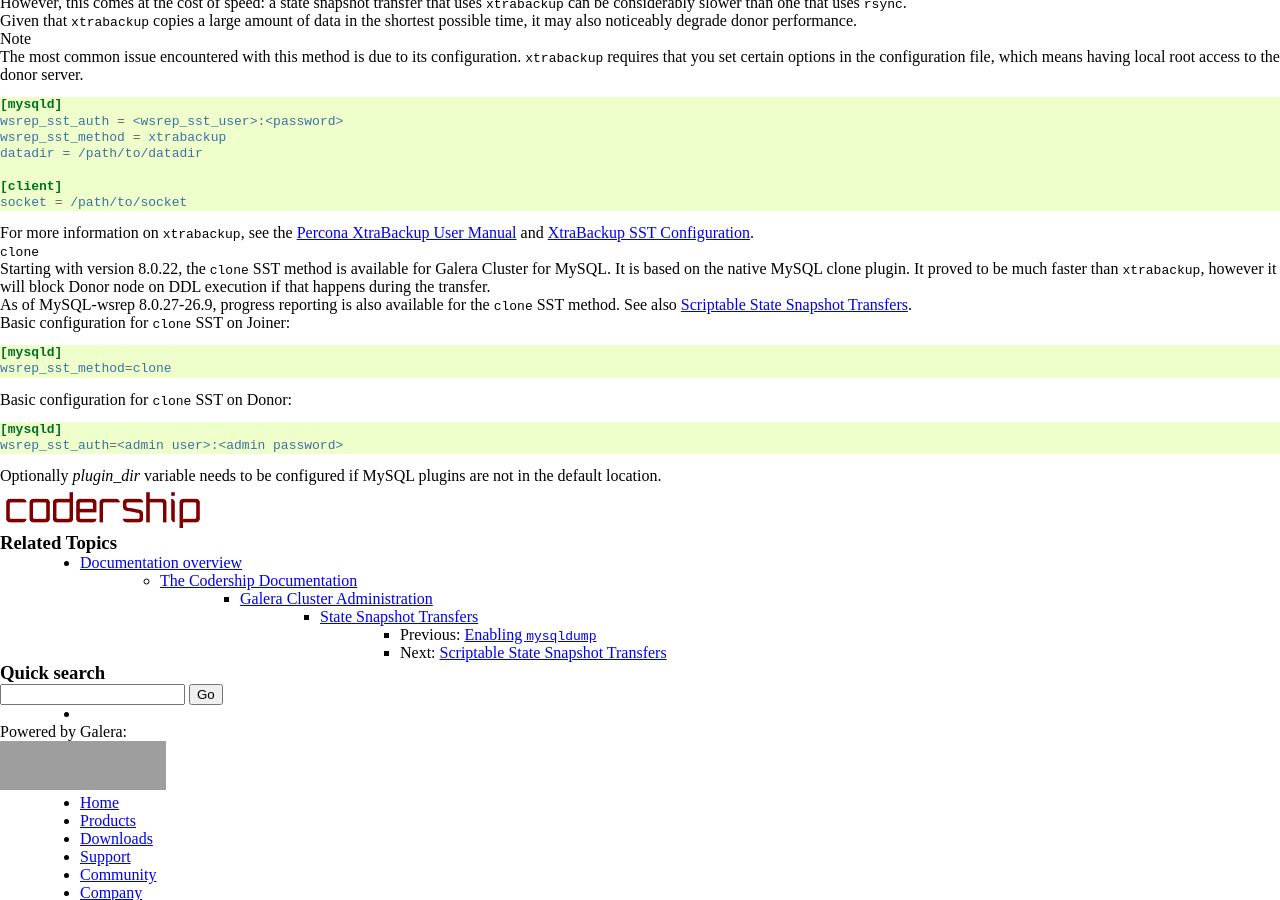
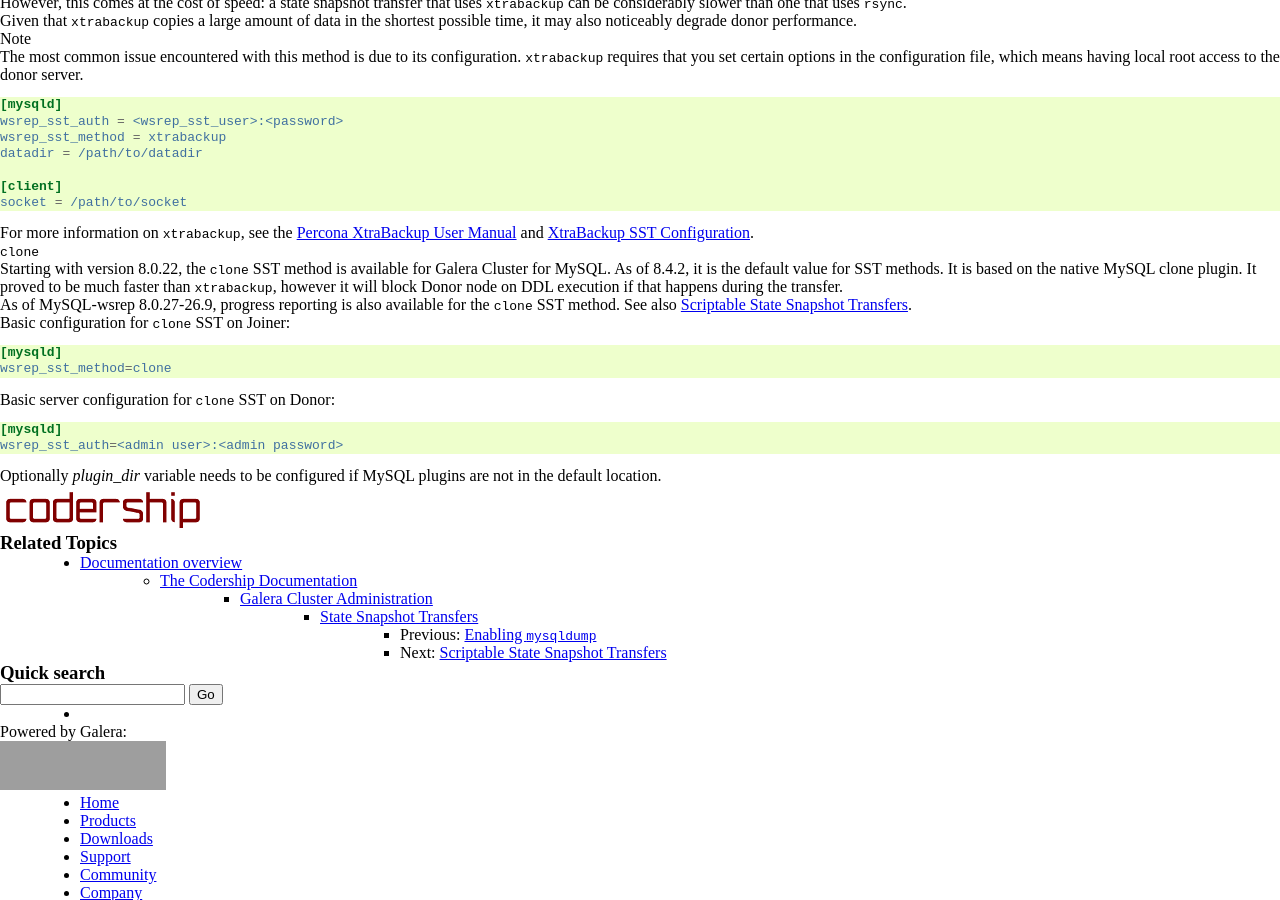
Before and after one commit to codership/documentation, a Sphinx documentation site: the page built from galeracluster/source/documentation/sst-physical.rst, in a window 1280 px wide and 900 px high, scrolled down 939 px. Built offline with Sphinx 7.4.7, drawn with Linux system fonts in a browser that asks for light colours; comment, search, counter and statistics services are not loaded; grey boxes are pictures that could not be loaded.

Commit message:
Issue #341 Attempt to resolve conflicts

```diff
--- a/galeracluster/source/documentation/sst-physical.rst
+++ b/galeracluster/source/documentation/sst-physical.rst
@@ -127,7 +127,7 @@ For more information on ``xtrabackup``, see the `Percona XtraBackup User Manual
 .. rubric:: ``clone``
 
 Starting with version 8.0.22, the ``clone`` SST method is available for Galera
-Cluster for MySQL. It is based on the native MySQL clone plugin. It
+Cluster for MySQL. As of 8.4.2, it is the default value for SST methods. It is based on the native MySQL clone plugin. It
 proved to be much faster than ``xtrabackup``, however it will block Donor
 node on DDL execution if that happens during the transfer.
 
@@ -140,7 +140,7 @@ Basic configuration for ``clone`` SST on Joiner:
     [mysqld]
     wsrep_sst_method=clone
 
-Basic configuration for ``clone`` SST on Donor:
+Basic server configuration for ``clone`` SST on Donor:
 
 .. code-block:: ini
 
```
